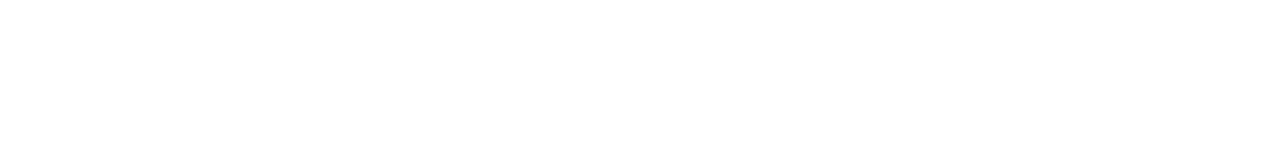
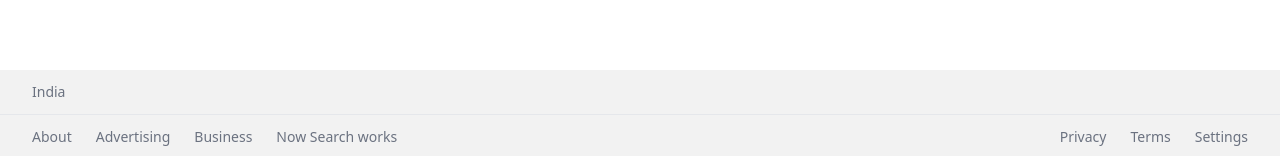
Before and after one commit to yogeshNavghane67/google-clone, a Next.js app: page / in a window 1280 px wide. Shown: the part 641-797 px from the top of the page. Built offline with nearby package versions, Linux system fonts and the light colour scheme; no server answers.

Commit message:
add footer component

```diff
--- a/src/app/layout.js
+++ b/src/app/layout.js
@@ -1,3 +1,4 @@
+import Footer from '@/components/Footer';
 import './globals.css';
 
 
@@ -12,7 +13,7 @@
     <html lang='en'>
       <body className='relative min-h-screen'>
         {children}
-
+   <Footer/>
       </body>
     </html>
   );
--- /dev/null
+++ b/src/components/CountryLookup.jsx
@@ -0,0 +1,22 @@
+"use client";
+
+import { useEffect, useState } from "react";
+
+
+export default function CountryLookup() {
+    const[country, setCountry] = useState('India');
+
+    useEffect(()=> {
+        const getCountry = async () => {
+            const response = await fetch(`https://extreme-ip-lookup.com/json/?key=${process.env.NEXT_PUBLIC_IP_API_KEY}`)
+            .then((res) => res.json())
+            .then((data) => data.country);
+            if(!response) return;
+            setCountry(response);
+        };
+        getCountry();
+    }, [])
+  return (
+    <div>{country}</div>
+  )
+}
--- /dev/null
+++ b/src/components/Footer.jsx
@@ -0,0 +1,24 @@
+import CountryLookup from "./CountryLookup";
+
+export default function Footer() {
+  return (
+    <footer className="absolute bottom-0 text-sm text-gray-500 bg-[#f2f2f2] w-full">
+      <div className="border-b px-8 py-3">
+        <CountryLookup />
+      </div>
+      <div className="flex flex-col sm:flex-row justify-between items-center px-8 py-3 space-y-7 sm:space-y-0">
+        <ul className="flex items-center space-x-6">
+          <li className="hover:underline cursor-pointer">About</li>
+          <li className="hover:underline cursor-pointer">Advertising</li>
+          <li className="hover:underline cursor-pointer">Business</li>
+          <li className="hover:underline cursor-pointer">Now Search works</li>
+        </ul>
+        <ul className="flex items-center space-x-6">
+          <li className="hover:underline cursor-pointer">Privacy</li>
+          <li className="hover:underline cursor-pointer">Terms</li>
+          <li className="hover:underline cursor-pointer">Settings</li>
+        </ul>
+      </div>
+    </footer>
+  );
+}
```
